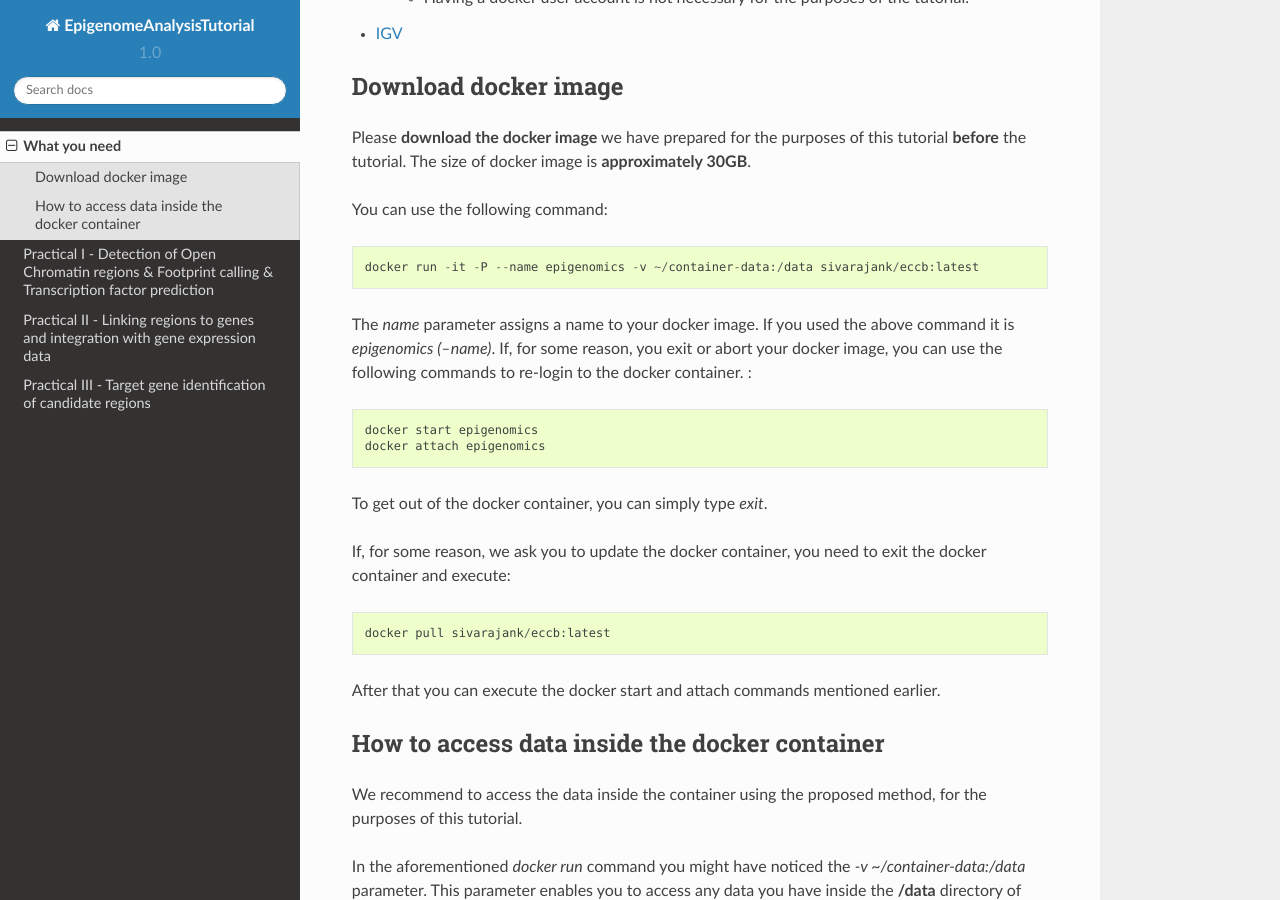
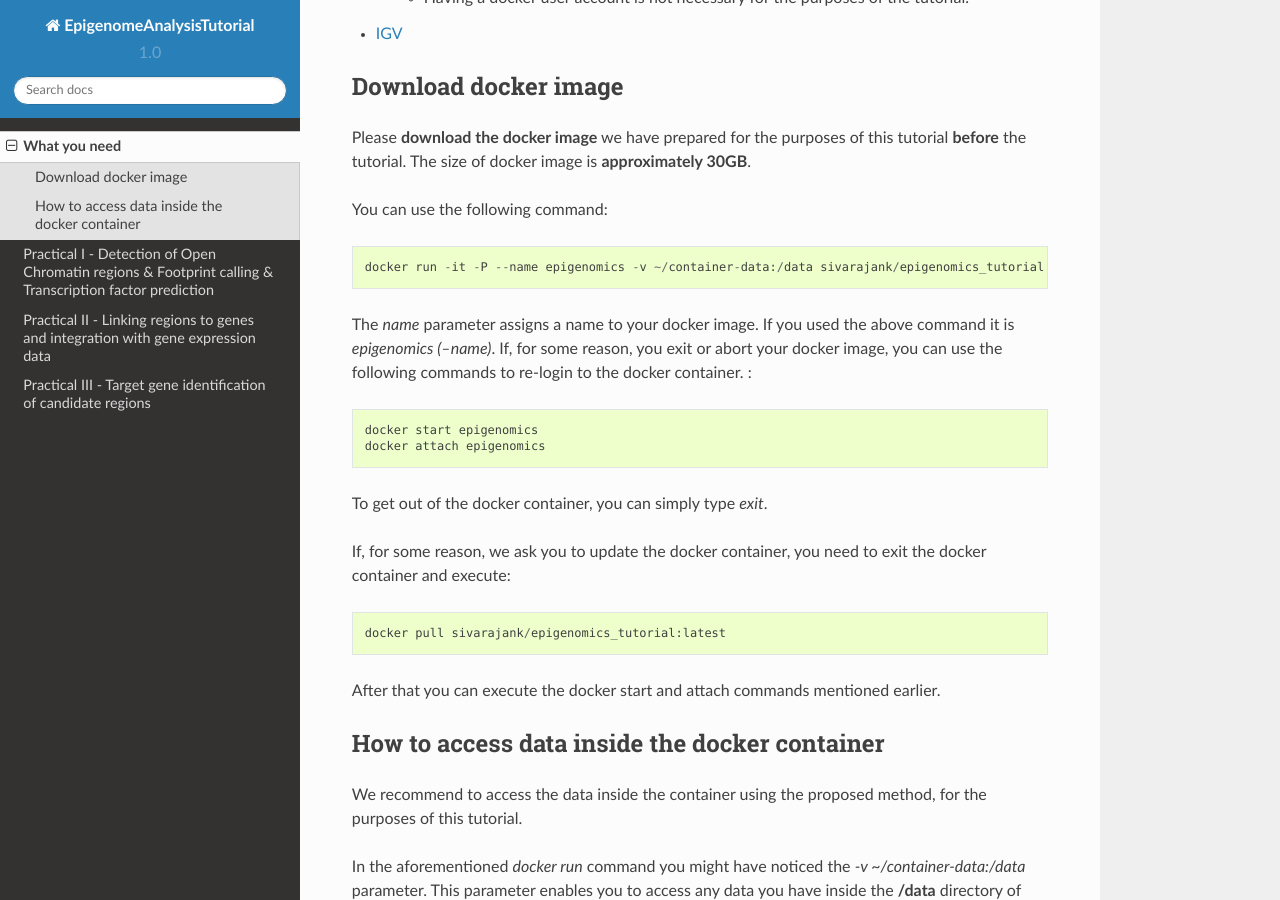
Before and after one commit to SchulzLab/EpigenomeAnalysisTutorial-2020, a Sphinx documentation site: the page built from docs/Installation.rst, in a window 1280 px wide and 900 px high, scrolled down 282 px. Built offline with Sphinx 7.4.7 and the Read the Docs theme 2.0.0, drawn with Linux system fonts in a browser that asks for light colours.

Commit message:
Update Installation.rst

```diff
--- a/docs/Installation.rst
+++ b/docs/Installation.rst
@@ -17,7 +17,7 @@ The size of docker image is **approximately 30GB**.
 
 You can use the following command: ::
 
-  docker run -it -P --name epigenomics -v ~/container-data:/data sivarajank/eccb:latest
+  docker run -it -P --name epigenomics -v ~/container-data:/data sivarajank/epigenomics_tutorial:latest
 
 The *name* parameter assigns a name to your docker image. If you used the above command it is *epigenomics (--name)*.
 If, for some reason, you exit or abort your docker image, you can use the following commands to re-login to the docker container. : ::
@@ -29,7 +29,7 @@ To get out of the docker container, you can simply type *exit*.
 
 If, for some reason, we ask you to update the docker container, you need to exit the docker container and execute::
 
-   docker pull sivarajank/eccb:latest
+   docker pull sivarajank/epigenomics_tutorial:latest
 
 After that you can execute the docker start and attach commands mentioned earlier.
 
```
